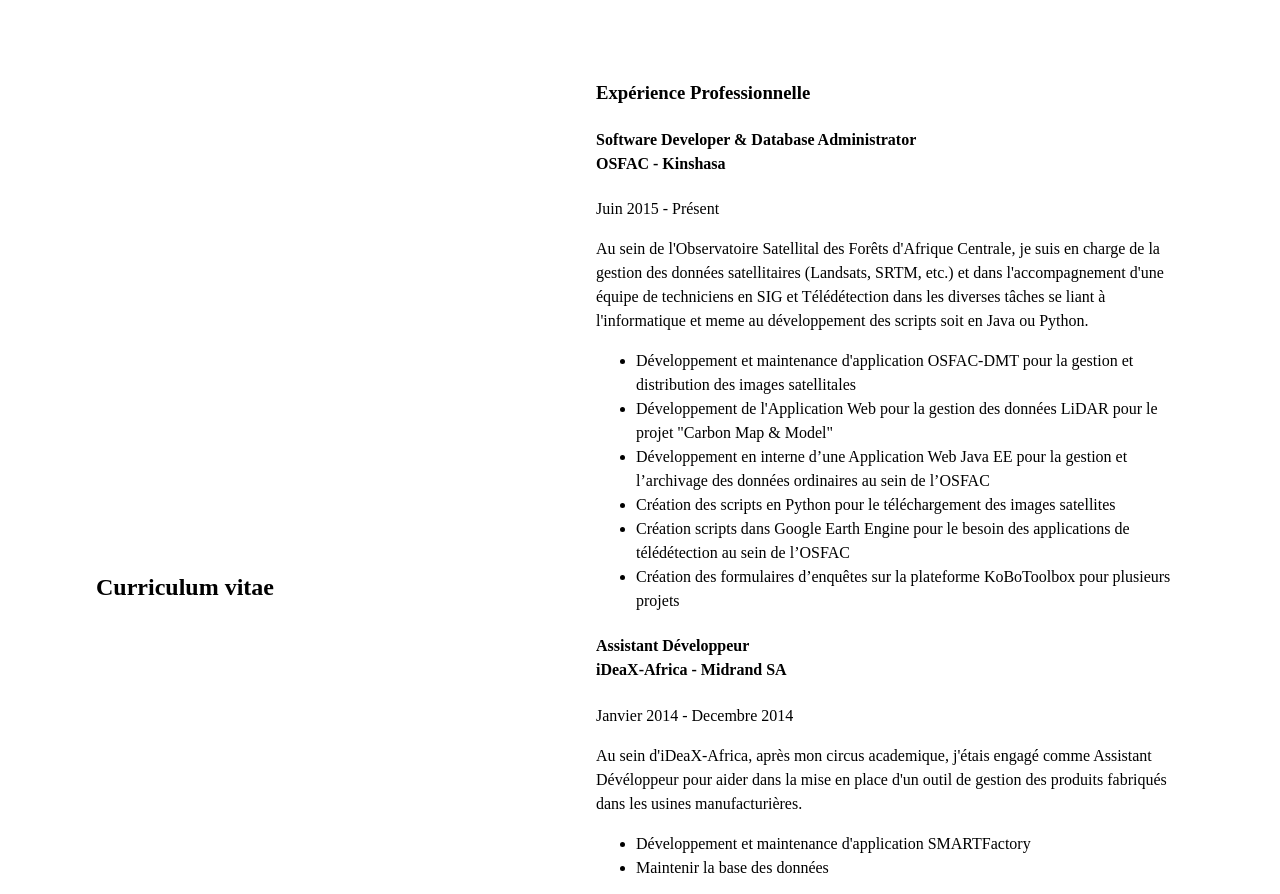
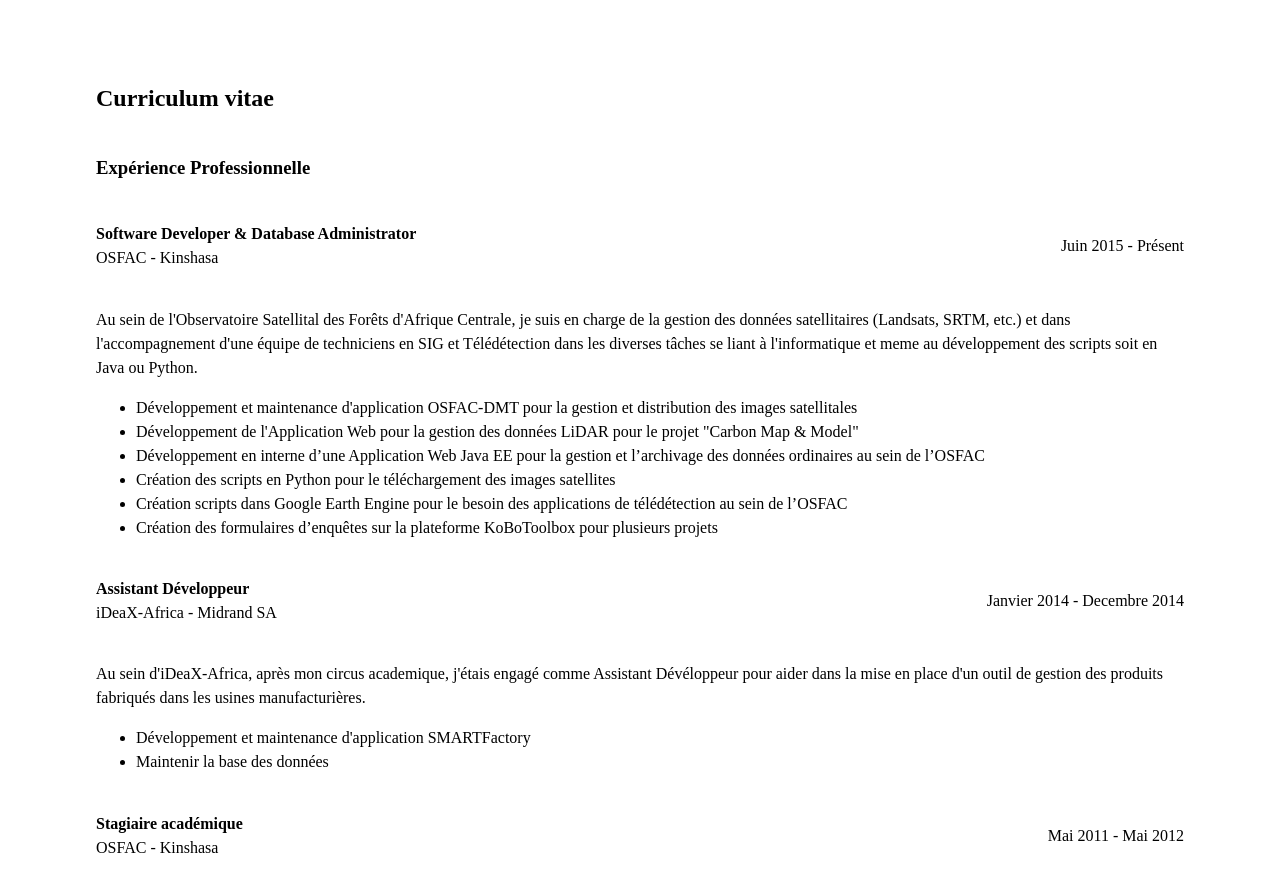
Before and after one commit to vick25/portfolio-kadea, a plain HTML site: page cv.html in a window 1280 px wide. Shown: the part 79-973 px from the top of the page. Drawn offline with Linux system fonts and the light colour scheme.

Commit message:
Completion de la page CV en ajoutant les media queries

```diff
--- a/css/style.css
+++ b/css/style.css
@@ -156,14 +156,31 @@ menu {
   font-size: 0.8rem;
 }
 
-@media screen and (min-width: 950px) {
+.experience__entete span {
+  font-weight: normal;
+}
+
+@media screen and (min-width: 640px) {
+  .experience__entete {
+    display: grid;
+    grid-template-columns: auto auto;
+    align-items: center;
+    justify-content: space-between;
+  }
+
   .header {
     width: 100%;
-    grid-template-columns: repeat(2, 1fr);
+    grid-template-columns: repeat(2, auto);
     justify-content: space-between;
     align-items: center;
   }
 
+  .footer__content {
+    grid-template-columns: repeat(4, minmax(200px, 1fr));
+  }
+}
+
+@media screen and (min-width: 950px) {
   .nav__menu {
     display: grid;
     grid-template-columns: auto auto auto;
@@ -184,7 +201,14 @@ menu {
     text-align: unset;
   }
 
-  .footer__content {
-    grid-template-columns: repeat(4, minmax(200px, 1fr));
+  .main__cv {
+    grid-template-columns: unset;
+  }
+
+  .experience__entete {
+    display: grid;
+    grid-template-columns: auto auto;
+    align-items: center;
+    justify-content: space-between;
   }
 }
--- a/cv.html
+++ b/cv.html
@@ -23,14 +23,14 @@
             </nav>
         </header>
 
-        <main class="main">
+        <main class="main main__cv">
             <h2>Curriculum vitae</h2>
 
             <section class="experience">
                 <h3>Expérience Professionnelle</h3>
                 <article>
-                    <div class="padding-y-s flex flex-wrap flex-justify-space-between">
-                        <h4>Software Developer & Database Administrator <br> <span class="font-weight-normal">OSFAC -
+                    <div class="experience__entete">
+                        <h4>Software Developer & Database Administrator <br> <span>OSFAC -
                                 Kinshasa</span>
                         </h4>
                         <p>Juin 2015 - Présent</p>
@@ -66,8 +66,8 @@
                 </article>
 
                 <article>
-                    <div class="padding-y-s flex flex-wrap flex-justify-space-between">
-                        <h4>Assistant Développeur<br> <span class="font-weight-normal">iDeaX-Africa - Midrand SA</span>
+                    <div class="experience__entete">
+                        <h4>Assistant Développeur<br> <span>iDeaX-Africa - Midrand SA</span>
                         </h4>
                         <p>Janvier 2014 - Decembre 2014</p>
                     </div>
@@ -85,8 +85,8 @@
                 </article>
 
                 <article>
-                    <div class="padding-y-s flex flex-wrap flex-justify-space-between">
-                        <h4>Stagiaire académique<br> <span class="font-weight-normal">OSFAC - Kinshasa</span>
+                    <div class="experience__entete">
+                        <h4>Stagiaire académique<br> <span>OSFAC - Kinshasa</span>
                         </h4>
                         <p>Mai 2011 - Mai 2012</p>
                     </div>
@@ -104,8 +104,8 @@
             <section>
                 <h3>Education</h3>
                 <article>
-                    <div class="padding-y-s flex flex-wrap flex-justify-space-between">
-                        <h4>Bachelor Computer Systems <br> <span class="font-weight-normal">Vaal University of
+                    <div class="experience__entete">
+                        <h4>Bachelor Computer Systems <br> <span>Vaal University of
                                 Technology - Vaal
                                 SA</span>
                         </h4>
@@ -118,6 +118,7 @@
                     </ul>
                 </article>
             </section>
+
             <section>
                 <h3>Compétences et expertise</h3>
                 <ul>
```
